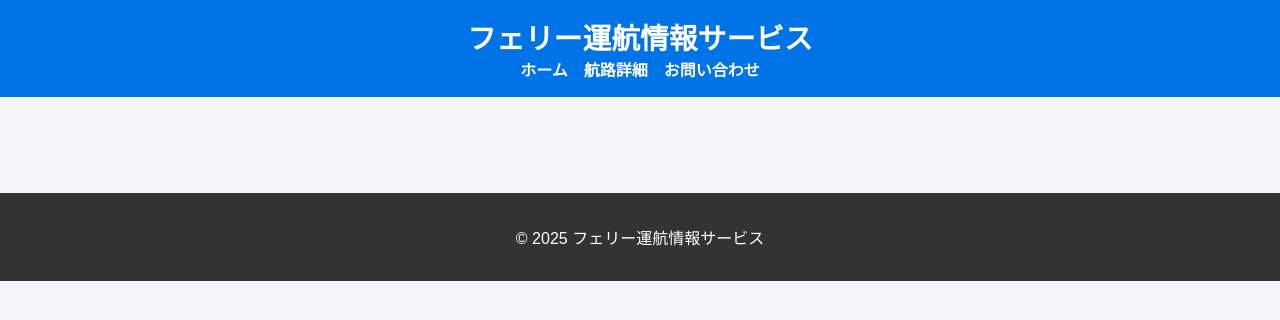
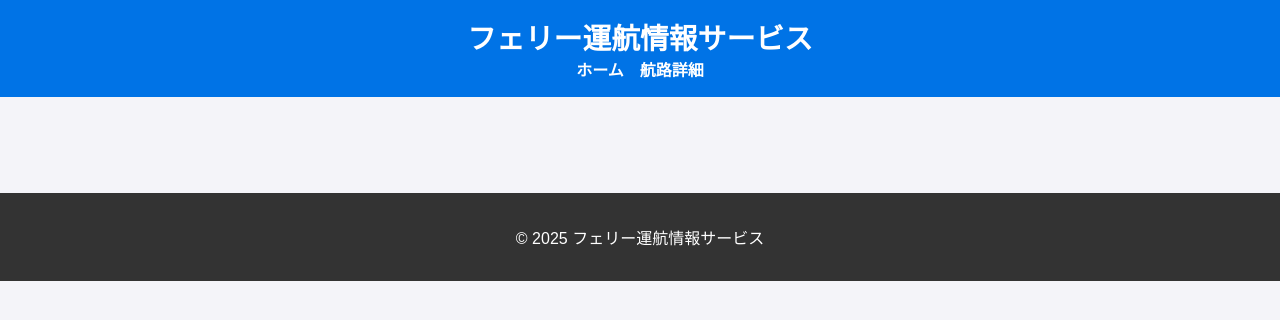
Before and after one commit to yanchi/ShipInfo, a Symfony app: template ship_info/templates/base.html.twig in a window 1280 px wide. Shown: the top 320 px of the page. Run offline with Twig, Linux system fonts and the light colour scheme; the template is opened without the code that fills it, so the values that code supplies are empty; some libraries are stand-ins or nearby versions.

Commit message:
chore: お問い合わせメニューリンクをコメントアウト
ダミーページのため一時的に非表示

Co-Authored-By: Claude Sonnet 4.6 <noreply@anthropic.com>

```diff
--- a/ship_info/templates/base.html.twig
+++ b/ship_info/templates/base.html.twig
@@ -23,7 +23,7 @@
             <ul>
                 <li><a href="{{ path('app_home') }}">ホーム</a></li>
                 <li><a href="{{ path('app_details_today') }}">航路詳細</a></li>
-                <li><a href="{{ path('app_contact') }}">お問い合わせ</a></li>
+                {# <li><a href="{{ path('app_contact') }}">お問い合わせ</a></li> #}
             </ul>
         </nav>
     </header>
```
